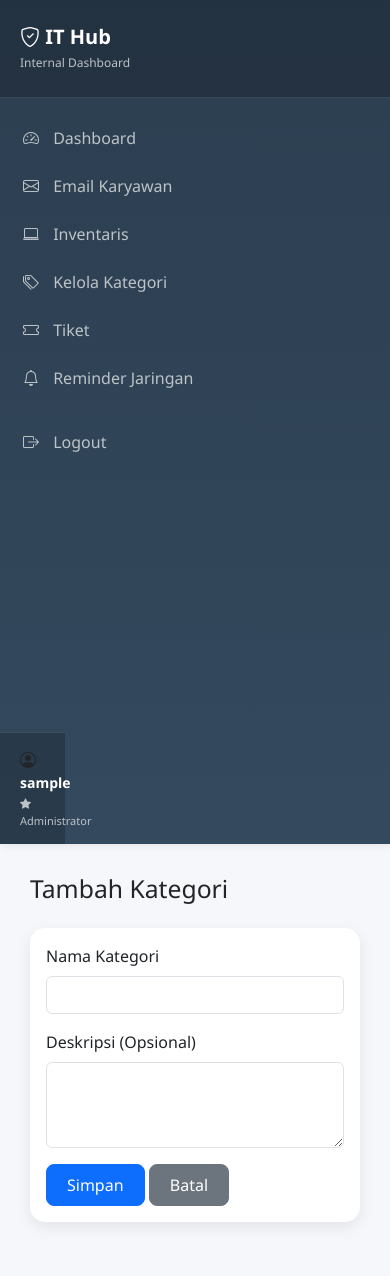
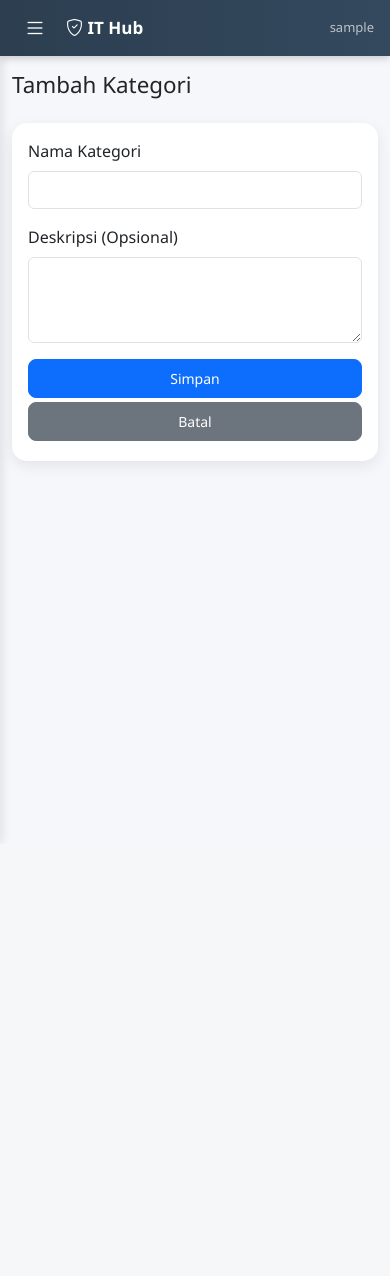
Before and after one commit to ITAMSAR/company-it-helpdesk, a Django app: page /inventory/categories/add/ in a window 390 px wide. After the commit the page ends 840 px from the top, so only its background shows below. Run offline with Django 5.2, Linux system fonts and the light colour scheme; the visitor is signed in with stand-in values (Sample User, id 1).

Commit message:
responsive design

```diff
--- a/templates/base.html
+++ b/templates/base.html
@@ -9,13 +9,23 @@
     {% load static %}
     <link rel="stylesheet" href="{% static 'css/style.css' %}">
     <style>
+        :root { --sidebar-width: 240px; }
         body { min-height: 100vh; background: #f5f7fa; }
+
+        /* ── SIDEBAR (desktop) ── */
         .sidebar {
-            min-height: 100vh;
+            height: 100vh;
             background: linear-gradient(180deg, #2c3e50 0%, #34495e 100%);
             box-shadow: 2px 0 10px rgba(0,0,0,0.1);
-            position: relative;
-            padding-bottom: 80px; /* Space for user info */
+            position: fixed;
+            top: 0;
+            left: 0;
+            width: var(--sidebar-width);
+            overflow-y: auto;
+            overflow-x: hidden;
+            padding-bottom: 80px;
+            z-index: 1040;
+            transition: transform 0.3s ease;
         }
         .sidebar a {
             color: #bdc3c7;
@@ -24,6 +34,7 @@
             display: block;
             transition: all 0.3s;
             border-left: 3px solid transparent;
+            white-space: nowrap;
         }
         .sidebar a:hover {
             background: rgba(255,255,255,0.1);
@@ -36,49 +47,115 @@
             color: #fff;
             border-left-color: #3498db;
         }
-        .sidebar a i {
-            width: 20px;
-            margin-right: 10px;
-        }
-        .main-content {
-            padding: 30px;
-            background: #f5f7fa;
-        }
+        .sidebar a i { width: 20px; margin-right: 10px; }
+
         .sidebar-header {
             padding: 25px 20px;
             background: rgba(0,0,0,0.2);
             border-bottom: 1px solid rgba(255,255,255,0.1);
         }
-        .sidebar-header h5 {
-            color: white;
-            margin: 0;
-            font-weight: 600;
-            font-size: 20px;
-        }
-        .sidebar-header p {
-            color: #bdc3c7;
-            margin: 5px 0 0 0;
-            font-size: 12px;
-        }
+        .sidebar-header h5 { color: white; margin: 0; font-weight: 600; font-size: 20px; }
+        .sidebar-header p  { color: #bdc3c7; margin: 5px 0 0 0; font-size: 12px; }
+
         .user-info {
             padding: 15px 20px;
             background: rgba(0,0,0,0.2);
             border-top: 1px solid rgba(255,255,255,0.1);
             position: fixed;
             bottom: 0;
-            width: 16.66667%; /* Same as col-md-2 */
-            z-index: 100;
+            width: var(--sidebar-width);
+            z-index: 1041;
         }
-        .user-info strong {
-            color: white;
-            font-size: 14px;
-            display: block;
+        .user-info strong { color: white; font-size: 14px; display: block; }
+        .user-info small  { color: #bdc3c7; font-size: 11px; display: block; margin-top: 3px; }
+
+        /* ── MAIN CONTENT ── */
+        .main-content {
+            padding: 30px;
+            background: #f5f7fa;
+            margin-left: var(--sidebar-width);
+            min-height: 100vh;
         }
-        .user-info small {
-            color: #bdc3c7;
-            font-size: 11px;
-            display: block;
-            margin-top: 3px;
+
+        /* ── TOPBAR (mobile) ── */
+        .topbar {
+            display: none;
+            position: fixed;
+            top: 0; left: 0; right: 0;
+            height: 56px;
+            background: linear-gradient(90deg, #2c3e50 0%, #34495e 100%);
+            z-index: 1050;
+            align-items: center;
+            padding: 0 16px;
+            box-shadow: 0 2px 8px rgba(0,0,0,0.2);
+        }
+        .topbar-title { color: #fff; font-weight: 600; font-size: 17px; margin: 0 auto 0 12px; }
+        .btn-menu {
+            background: none; border: none; color: #fff;
+            font-size: 22px; padding: 4px 8px; cursor: pointer;
+        }
+
+        /* Overlay for mobile sidebar */
+        .sidebar-overlay {
+            display: none;
+            position: fixed;
+            inset: 0;
+            background: rgba(0,0,0,0.45);
+            z-index: 1039;
+        }
+        .sidebar-overlay.show { display: block; }
+
+        /* ── RESPONSIVE ── */
+        /* Tablet: sidebar lebih sempit */
+        @media (max-width: 1199px) and (min-width: 769px) {
+            :root { --sidebar-width: 200px; }
+            .sidebar-header h5 { font-size: 16px; }
+            .sidebar a { padding: 10px 14px; font-size: 14px; }
+        }
+
+        /* Mobile: sidebar jadi drawer, topbar muncul */
+        @media (max-width: 768px) {
+            .topbar { display: flex; }
+            .sidebar {
+                transform: translateX(-100%);
+                width: 260px;
+                top: 0;
+            }
+            .sidebar.open { transform: translateX(0); }
+            .main-content {
+                margin-left: 0;
+                padding: 80px 16px 24px;
+            }
+            .user-info { width: 260px; }
+
+            /* Tabel bisa di-scroll horizontal di mobile */
+            .table-responsive-wrapper { overflow-x: auto; -webkit-overflow-scrolling: touch; }
+
+            /* Tombol lebih besar di mobile */
+            .btn { padding: 10px 16px; font-size: 14px; }
+
+            /* Card full width */
+            .card { border-radius: 10px; }
+        }
+
+        /* Layar besar (>1400px): sidebar sedikit lebih lebar */
+        @media (min-width: 1400px) {
+            :root { --sidebar-width: 260px; }
+        }
+
+        /* ── UTILITY ── */
+        /* Tabel scroll horizontal */
+        .table-responsive { border-radius: 10px; }
+
+        /* Form controls lebih nyaman di mobile */
+        @media (max-width: 576px) {
+            .main-content { padding: 72px 12px 20px; }
+            h2 { font-size: 1.4rem; }
+            .d-flex.justify-content-between { flex-wrap: wrap; gap: 8px; }
+            .btn { width: 100%; margin-bottom: 4px; }
+            .btn + .btn { margin-left: 0 !important; }
+            /* Tombol aksi di tabel tetap inline */
+            .table .btn { width: auto; margin-bottom: 0; }
         }
 
         /* Toast Notifications */
@@ -180,10 +257,22 @@
 </head>
 <body>
     {% if user.is_authenticated %}
-    <div class="container-fluid">
-        <div class="row">
-            <nav class="col-md-2 d-md-block sidebar">
-                <div class="position-sticky pt-0">
+
+    <!-- Topbar (mobile only) -->
+    <div class="topbar">
+        <button class="btn-menu" id="sidebarToggle" aria-label="Toggle menu">
+            <i class="bi bi-list"></i>
+        </button>
+        <span class="topbar-title"><i class="bi bi-shield-check"></i> IT Hub</span>
+        <span style="color:#bdc3c7;font-size:13px;">{{ user.username }}</span>
+    </div>
+
+    <!-- Overlay -->
+    <div class="sidebar-overlay" id="sidebarOverlay"></div>
+
+    <div class="container-fluid p-0">
+        <div class="d-flex">
+            <nav class="sidebar" id="sidebar">
                 <div class="sidebar-header">
                     <h5><i class="bi bi-shield-check"></i> IT Hub</h5>
                     <p>Internal Dashboard</p>
@@ -240,9 +329,8 @@
                         {% endif %}
                     </small>
                 </div>
-                </div>
             </nav>
-            <main class="col-md-10 ms-sm-auto main-content">
+            <main class="main-content flex-grow-1">
                 <!-- Toast Container -->
                 <div class="toast-container"></div>
 
@@ -294,6 +382,31 @@
     <script src="{% static 'js/main.js' %}"></script>
 
     <script>
+        // Sidebar toggle (mobile)
+        const sidebarToggle = document.getElementById('sidebarToggle');
+        const sidebar = document.getElementById('sidebar');
+        const overlay = document.getElementById('sidebarOverlay');
+
+        if (sidebarToggle) {
+            sidebarToggle.addEventListener('click', function () {
+                sidebar.classList.toggle('open');
+                overlay.classList.toggle('show');
+            });
+            overlay.addEventListener('click', function () {
+                sidebar.classList.remove('open');
+                overlay.classList.remove('show');
+            });
+            // Tutup sidebar saat klik link di mobile
+            sidebar.querySelectorAll('a').forEach(function (link) {
+                link.addEventListener('click', function () {
+                    if (window.innerWidth <= 768) {
+                        sidebar.classList.remove('open');
+                        overlay.classList.remove('show');
+                    }
+                });
+            });
+        }
+
         // Auto-hide alerts after 5 seconds with fade animation
         document.addEventListener('DOMContentLoaded', function() {
             console.log('DOM loaded, checking for messages...');
```
Lines whose indentation alone changed are shown as unchanged.
